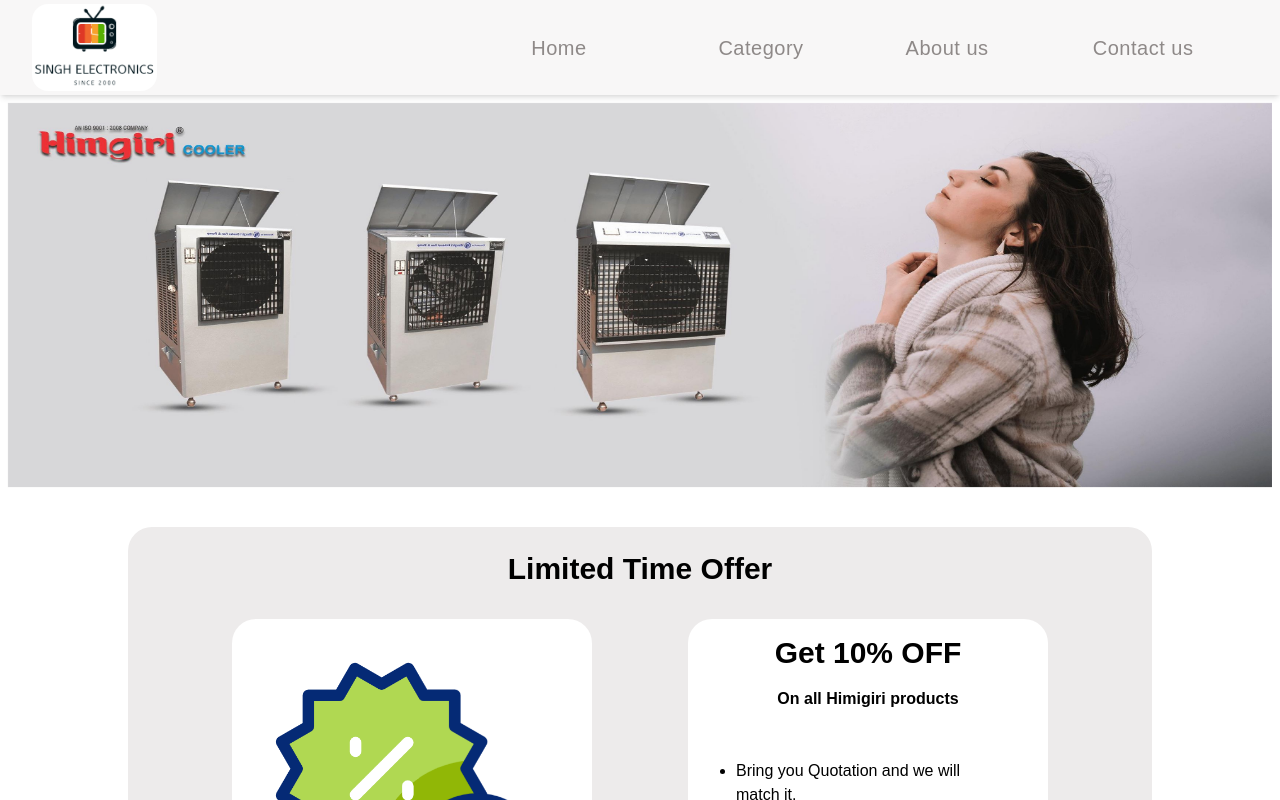
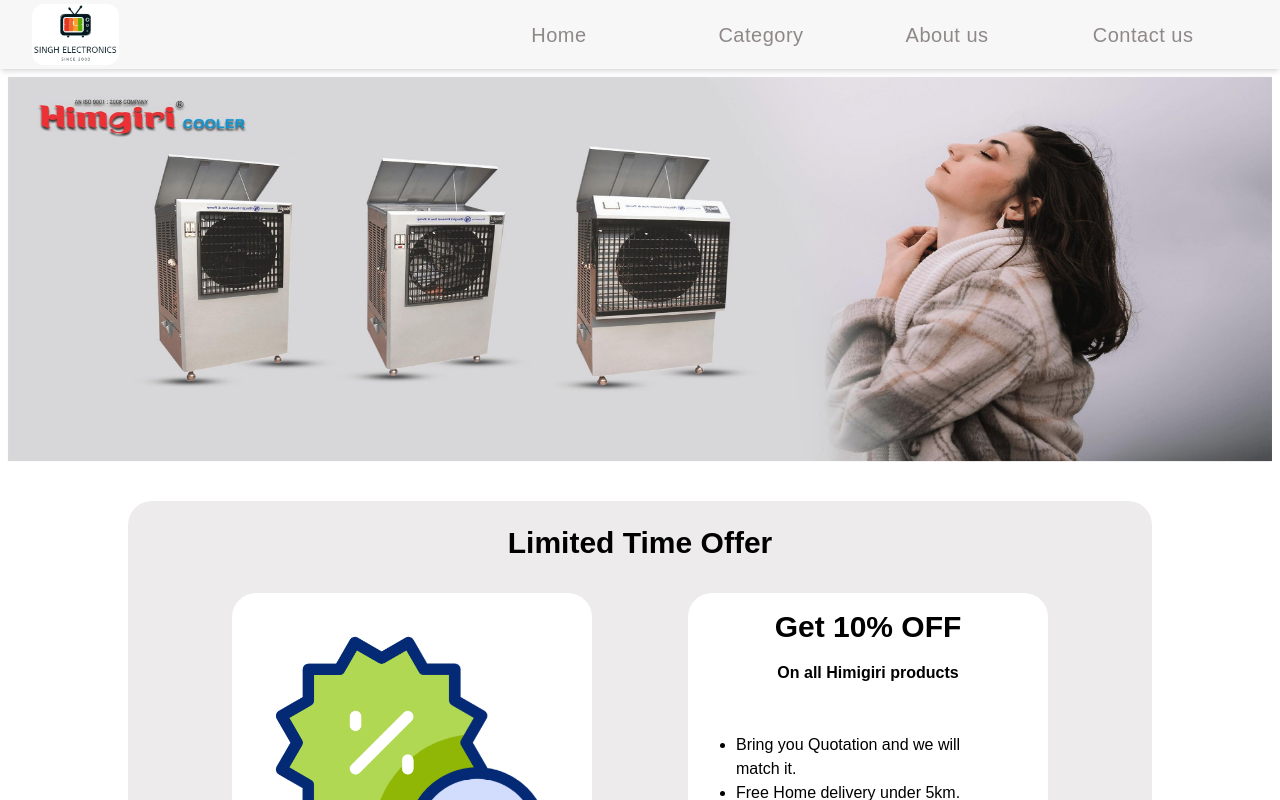
Before and after one commit to Aryaman11/storeapp, a React (Create React App) app: page / in a window 1280 px wide. Shown: the top 800 px of the page. Built offline with nearby package versions, Linux system fonts and the light colour scheme.

Commit message:
logo resize

```diff
--- a/src/component/header.jsx
+++ b/src/component/header.jsx
@@ -8,7 +8,7 @@
             {/* Header for large device and other larger devices starts  */}
 
             <div className="bg-[#F8F7F7] md:py-1 shadow-md max-md:hidden flex justify-between items-center md:pl-8">
-                <img className="rounded-2xl md:w-[10%]" src='./images/logo.png'/>
+                <img className="rounded-xl md:w-[7%]" src='./images/logo.png'/>
                 <ul className="w-[60%] md:grid md:grid-flow-col md:grid-cols-4 text-xl font-medium text-[#8E8988] font-poppins md:items-center ">
                     <li className="hover:font-semibold tracking-wide hover:text-[#787372] cursor-pointer"><Link to="/">Home</Link></li>
                     <li className="hover:font-semibold tracking-wide hover:text-[#787372] cursor-pointer">Category</li>
```
